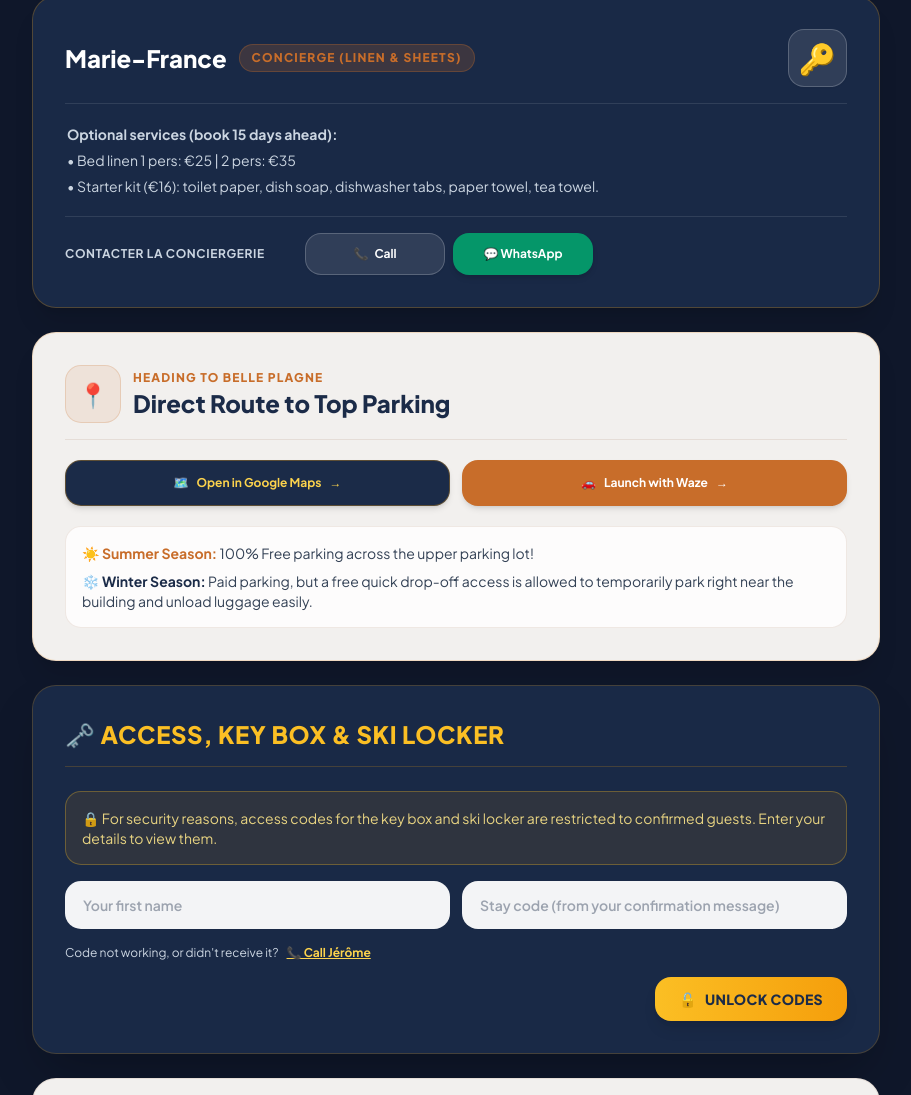
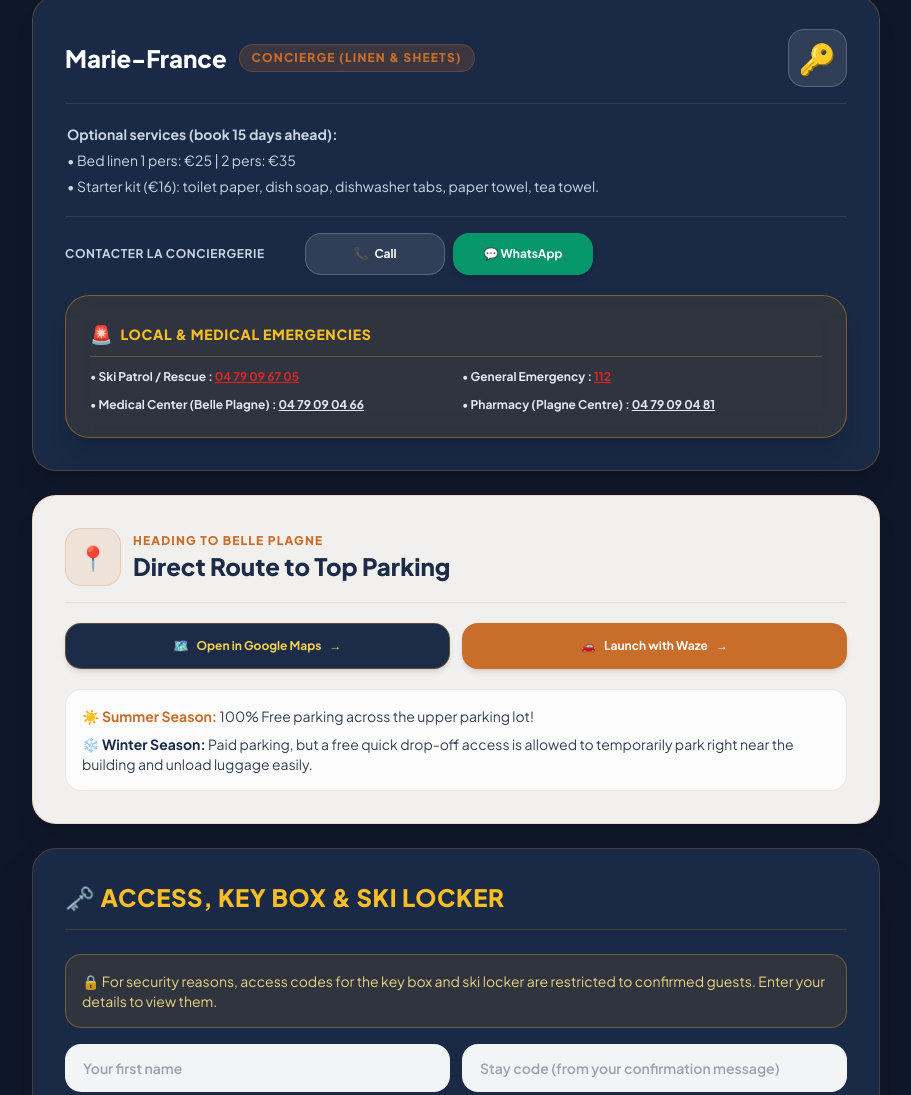
Before and after one commit to Licorne416/Licorne416, a website: page index.html in a window 1280 px wide. Shown: the part 1293-2388 px from the top of the page, without its empty margins (184-1095 px from the left). Drawn offline with nearby package versions, Linux system fonts and the light colour scheme; no server answers.

Commit message:
Update index.html

```diff
--- a/index.html
+++ b/index.html
@@ -296,7 +296,22 @@
                             </a>
                         </div>
                     </div>
+
+                  <!-- Urgences Locales -->
+                    <div class="rounded-3xl p-6 shadow-xl border border-amber-500/40 bg-amber-500/10 backdrop-blur-md text-white space-y-3">
+                        <div class="flex items-center gap-2 border-b border-amber-500/30 pb-2">
+                            <span class="text-lg">🚨</span>
+                            <h4 class="font-black text-sm uppercase text-amber-400 tracking-wider" data-i18n="contact_urgent_title">Urgences Locales & Médicales</h4>
+                        </div>
+                        <div class="grid grid-cols-1 sm:grid-cols-2 gap-3 text-xs text-slate-200">
+                            <p data-i18n="contact_urgent_secours">• <strong>Secours sur Piste :</strong> <a href="tel:0479096705" class="font-bold text-amber-300 underline">04 79 09 67 05</a></p>
+                            <p data-i18n="contact_urgent_112">• <strong>Urgence Générale :</strong> <a href="tel:112" class="font-bold text-amber-300 underline">112</a></p>
+                            <p data-i18n="contact_urgent_doc">• <strong>Cabinet Médical (Belle Plagne) :</strong> <a href="tel:0479090466" class="font-bold underline text-white">04 79 09 04 66</a></p>
+                            <p data-i18n="contact_urgent_pharma">• <strong>Pharmacie (Plagne Centre) :</strong> <a href="tel:0479090481" class="font-bold underline text-white">04 79 09 04 81</a></p>
+                        </div>
+                    </div>
                 </div>
+
 
                 <!-- GPS Direct & Parking -->
                 <div class="glass-card rounded-3xl p-6 sm:p-8 shadow-xl space-y-5">
```
